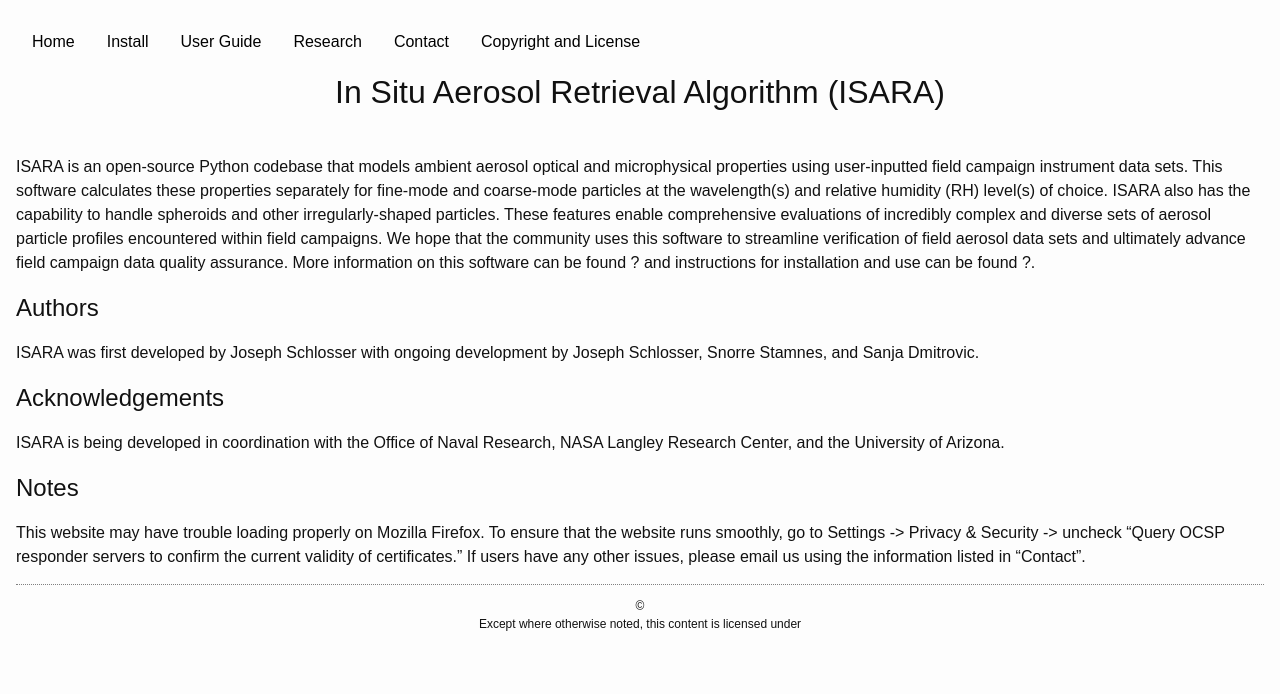
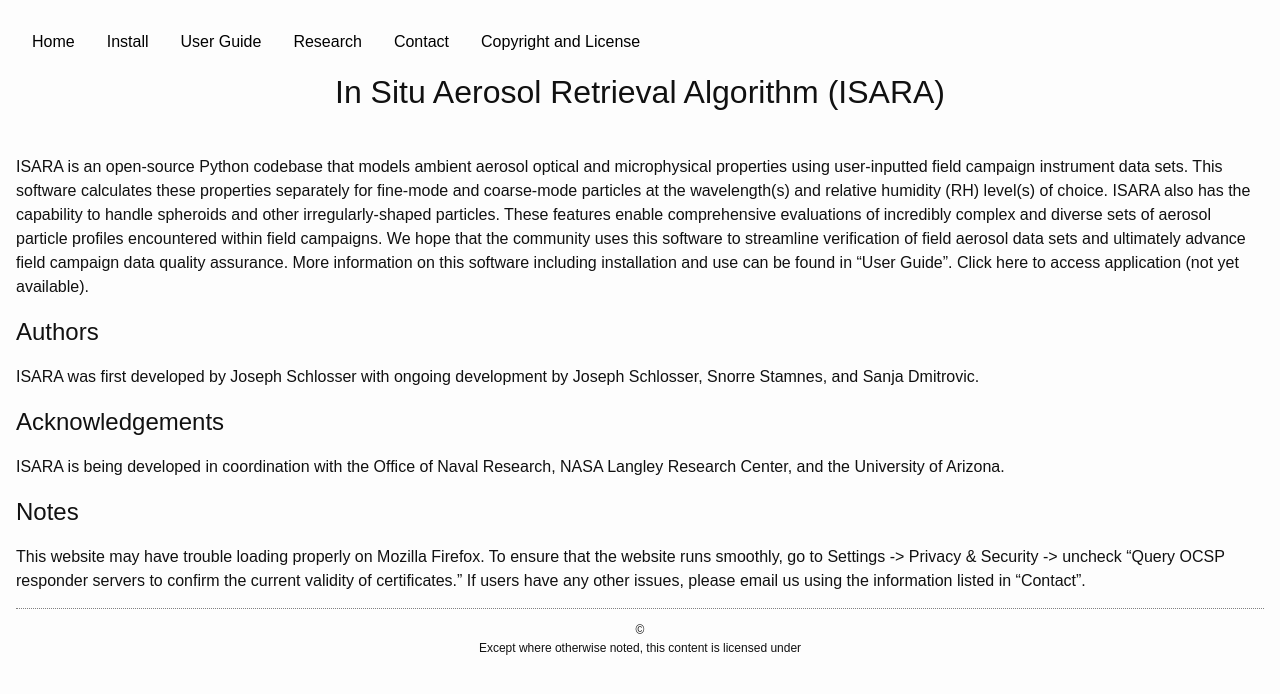
Before and after one commit to sdmitrovic/ISARA-website, a Jekyll site: the page built from index.md, in a window 1280 px wide. Shown: the top 694 px of the page. Built offline with Jekyll 4.4.1, drawn with Linux system fonts in a browser that asks for light colours.

Commit message:
Update index.md

```diff
--- a/index.md
+++ b/index.md
@@ -10,7 +10,8 @@ campaign instrument data sets. This software calculates these properties separat
 relative humidity (RH) level(s) of choice. {{ site.software_name }} also has the capability to handle spheroids and other irregularly-shaped particles.
 These features enable comprehensive evaluations of incredibly complex and diverse sets of aerosol particle profiles encountered within field campaigns.
 We hope that the community uses this software to streamline verification of field aerosol data sets and ultimately advance field campaign data quality
-assurance. More information on this software can be found ? and instructions for installation and use can be found ?.
+assurance. More information on this software including installation and use can be found in "User Guide". Click here to access application
+(not yet available).
 
 ## Authors
 
```
